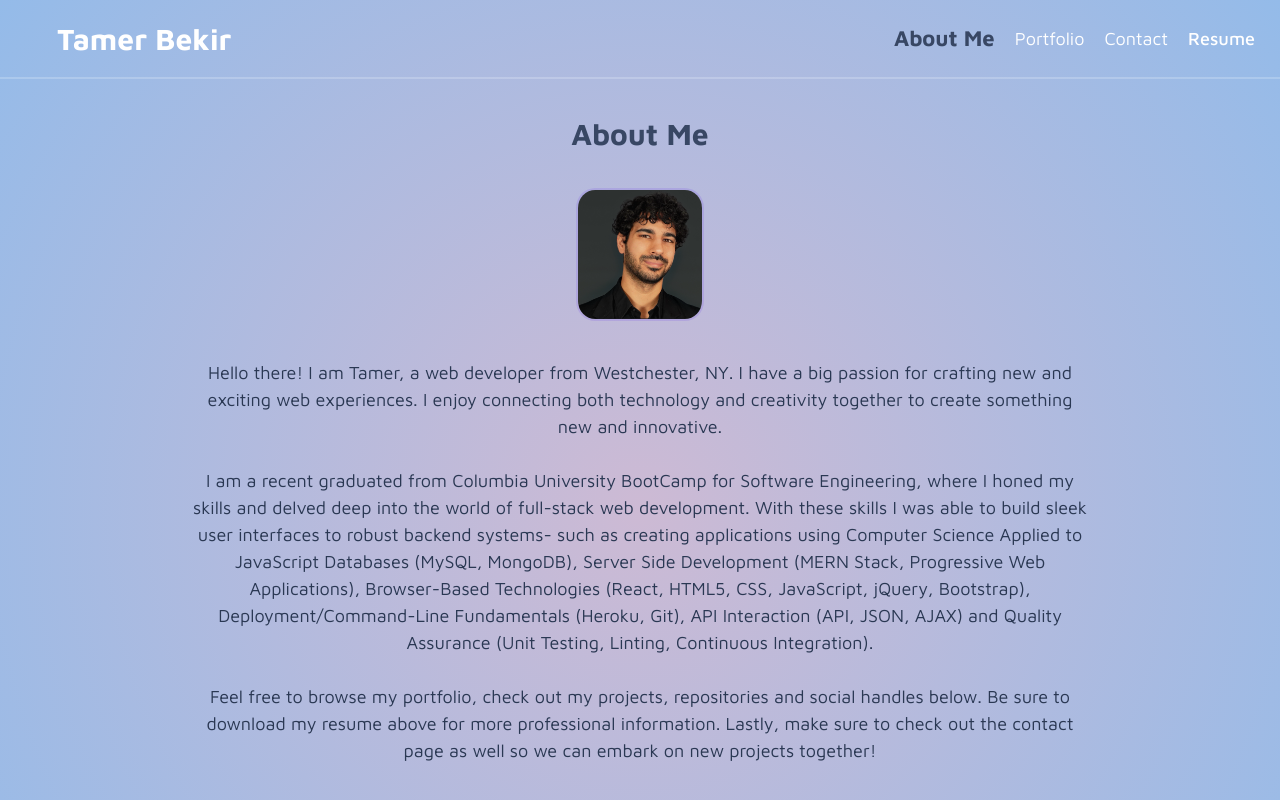
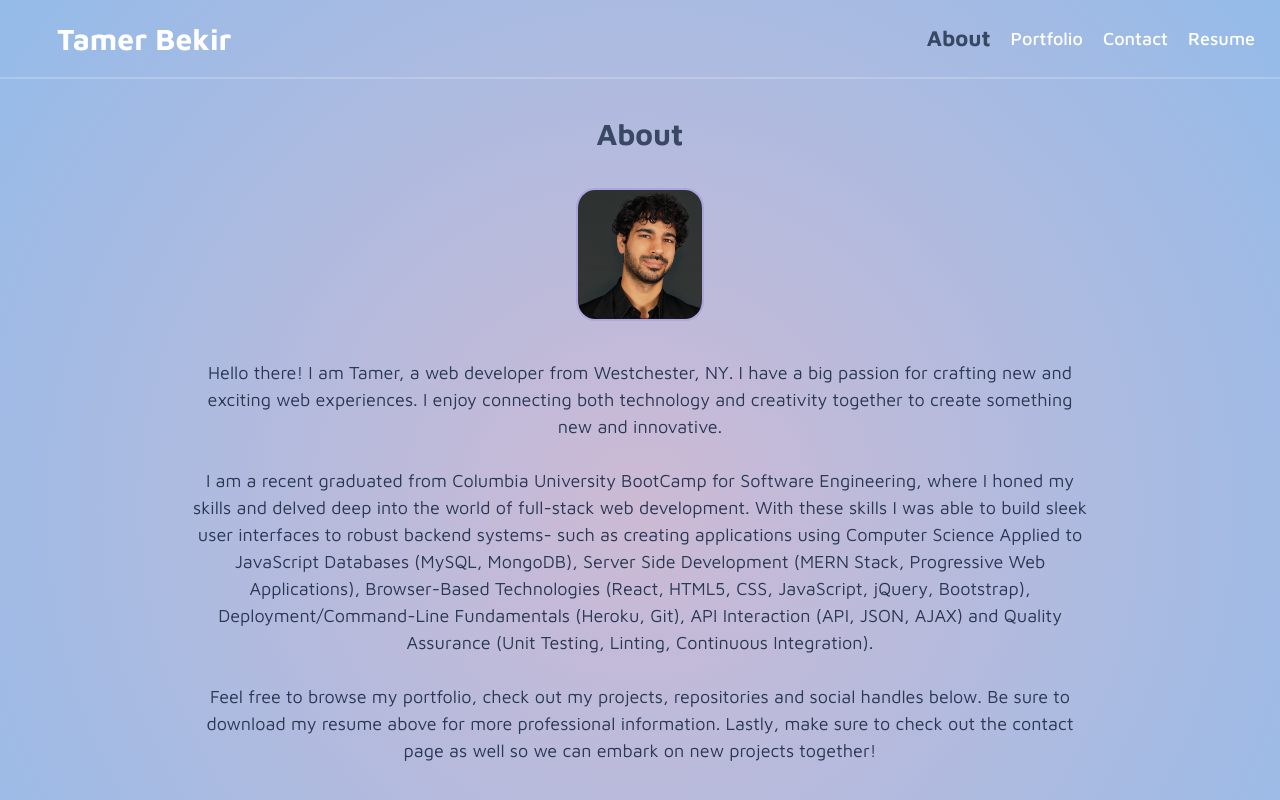
Before and after one commit to Tamerbekir/tamer-react-portfolio, a React (Vite) app: page / in a window 1280 px wide. Shown: the top 800 px of the page. Built offline with nearby package versions, Linux system fonts and the light colour scheme.

Commit message:
Reconigured files and made the folders more conventional by adding necessary files into main and moving necessary files to app.jsx. Reconfigured routes that are more conventional as well and cleaned up files. Changed some css and edited some titles, fixed some bugs.

```diff
--- a/src/App.jsx
+++ b/src/App.jsx
@@ -1,33 +1,20 @@
-// Bringing in route handling
-import { BrowserRouter, Routes, Route } from 'react-router-dom';
-
 // Bringing in Header and Foot from index.js in components folder where Header and Foot elements are exported
 import { Header, Footer } from './components'
-// Bringing in all pages from index.js in pages folder where all elements are being exported
-import { About, Portfolio, Contact, Resume, Error } from './pages'
+import { Outlet } from 'react-router-dom';
 
-//bringing bootstrap and bringing in index.css for styling
-import 'bootstrap/dist/css/bootstrap.min.css';
-import './index.css';
 
-// exporting routes to the main App along with consistent header and footer
-export default function App() {
+// Returning the main HTML file, along with Header, and footer which are imported from the components folder
+function App() {
+  // The Outlet component will conditionally swap between the different pages according to the URL
   return (
     <>
-    {/* Using imported routes and then adding which URL they will be going to and the element, which is from where it is being imported from  */}
-      <BrowserRouter>
-      {/* Header from components */}
-        <Header />
-        <Routes>
-          <Route path="/" element={<About />} />
-          <Route path="/portfolio" element={<Portfolio />} />
-          <Route path="/contact" element={<Contact />} />
-          <Route path="/resume" element={<Resume />} />
-          <Route path="*" element={<Error />} />
-        </Routes>
-        {/* Footer from components */}
-        <Footer />
-      </BrowserRouter>
+      <Header />
+      <main>
+        <Outlet />
+      </main>
+      <Footer />
     </>
   );
 }
+
+export default App;
--- a/src/components/Footer.jsx
+++ b/src/components/Footer.jsx
@@ -10,7 +10,7 @@ export default function Footer() {
         <footer className="text-center footer">
             <ul className="text-center foot-ul">
                 <li className="text- center footer-list">
-                    <a className="github" href="http://www.github.come/tamerbekir"><FontAwesomeIcon icon={faGithub} /></a>
+                    <a className="github" href="http://www.github.com/tamerbekir"><FontAwesomeIcon icon={faGithub} /></a>
                     <a className="stackOverFlow" href="https://stackoverflow.com/users/22620932/tam"><FontAwesomeIcon icon={faStackOverflow} /></a>
                     <a className='linkedIn' href="https://www.linkedin.com/in/tam-b-53815035/"><FontAwesomeIcon icon={faLinkedin} /></a>
                     <a className='instagram' href="https://www.instagram.com/keplertam/"><FontAwesomeIcon icon={faInstagram} /></a>
--- a/src/components/Header.jsx
+++ b/src/components/Header.jsx
@@ -1,10 +1,12 @@
-// Using NavLink so the user can redirection between the links in the header
+// Using NavLink so the user can redirect between the links in the header
+// Using NavLink also helps keep links active when clicking on them/currently on the page
 import { NavLink } from 'react-router-dom';
 //bringing in resume from assets folder to use as a downloadable link for Resume page
 import resume from '../assets/futureresume.pdf'
 
-// This will stay consistent throughout the page. When the user clicks on a link it will redirect them to the applicable page
-// The isActive function will help determine what page the user is on using Tannery operator
+// This will stay consistent throughout the page. When the user clicks on a link it will redirect them to the applicable page.
+
+// All elements here are exported to the App.jsx where it is rendered with the main HTML
 export default function Header() {
     return (
         <div className='header'>
@@ -16,9 +18,9 @@ export default function Header() {
                     </li>
                 </ul>
                 {/* Navigational links  */}
-                <NavLink to="/" end className={({ isActive }) => isActive ? 'active' : 'nav-link'} >About Me</NavLink>
-                <NavLink to="/portfolio" className={({ isActive }) => isActive ? 'active' : 'nav-link'}>Portfolio</NavLink>
-                <NavLink to="/contact" className={({ isActive }) => isActive ? 'active' : 'nav-link'}>Contact</NavLink>
+                <NavLink to="/">About</NavLink>
+                <NavLink to="/portfolio">Portfolio</NavLink>
+                <NavLink to="/contact">Contact</NavLink>
                 {/* NavLink to downloadable resume */}
                 <NavLink to={ resume } target="_blank" download>Resume</NavLink>
             </nav>
--- a/src/index.css
+++ b/src/index.css
@@ -238,7 +238,7 @@ footer a:hover {
 
   .aboutMeText {
     font-size: 11px;
-    font-weight: bold;
+    /* font-weight: bold; */
   }
 
   .card-group {
--- a/src/main.jsx
+++ b/src/main.jsx
@@ -1,8 +1,39 @@
-import { createRoot } from 'react-dom/client';
+//importing React components
+import ReactDOM from 'react-dom/client'
+
+// Bringing in route handling
+import { createBrowserRouter, RouterProvider } from 'react-router-dom';
+
+// Bringing in all pages from index.js in pages folder where all elements are being exported
+import {
+    About,
+    Portfolio,
+    Contact,
+    Resume,
+    Error } from './pages'
+
+//bringing bootstrap and bringing in index.css for styling
 import App from './App'
+import 'bootstrap/dist/css/bootstrap.min.css';
+import './index.css';
 
-const container = document.getElementById('root');
-const root = createRoot(container);
-root.render(
-    <App />
+// exporting routes to the main App along with consistent header and footer
+
+const router = createBrowserRouter([
+    {
+        path: '/',
+        element: <App />,
+        errorElement: <Error />,
+        children:
+        [
+            { index: true, element: <About /> },
+            { path: '/portfolio', element: <Portfolio /> },
+            { path: '/contact', element: <Contact /> },
+            { path: '/resume', element: <Resume /> },
+        ],
+    },
+]);
+
+ReactDOM.createRoot(document.getElementById('root')).render(
+    <RouterProvider router={router} />
 );
--- a/src/pages/About.jsx
+++ b/src/pages/About.jsx
@@ -4,7 +4,7 @@
  export default function About() {
     return (
         <div className="text-center about">
-            <h1 className='aboutMeHeader' >About Me</h1>
+            <h1 className='aboutMeHeader' >About</h1>
                 <img src={ headShot } className="img-aboutMe" alt="Headshot" />
             <p className='aboutMeText' >Hello there! I am Tamer, a web developer from Westchester, NY. I have a big passion for crafting new and exciting web experiences. I enjoy connecting both technology and creativity together to create something new and innovative.
             <br />
--- a/src/pages/Contact.jsx
+++ b/src/pages/Contact.jsx
@@ -7,7 +7,7 @@ export default function Contact() {
 
     return (
         <div className="text-center contact">
-            <h1>Contact Me</h1>
+            <h1>Contact</h1>
             <p className="contactText" >Be sure to leave your name and email address below if you wish to be contacted.</p>
             <form noValidate onSubmit={submitForm}>
                 <div className="mb-3">
```
